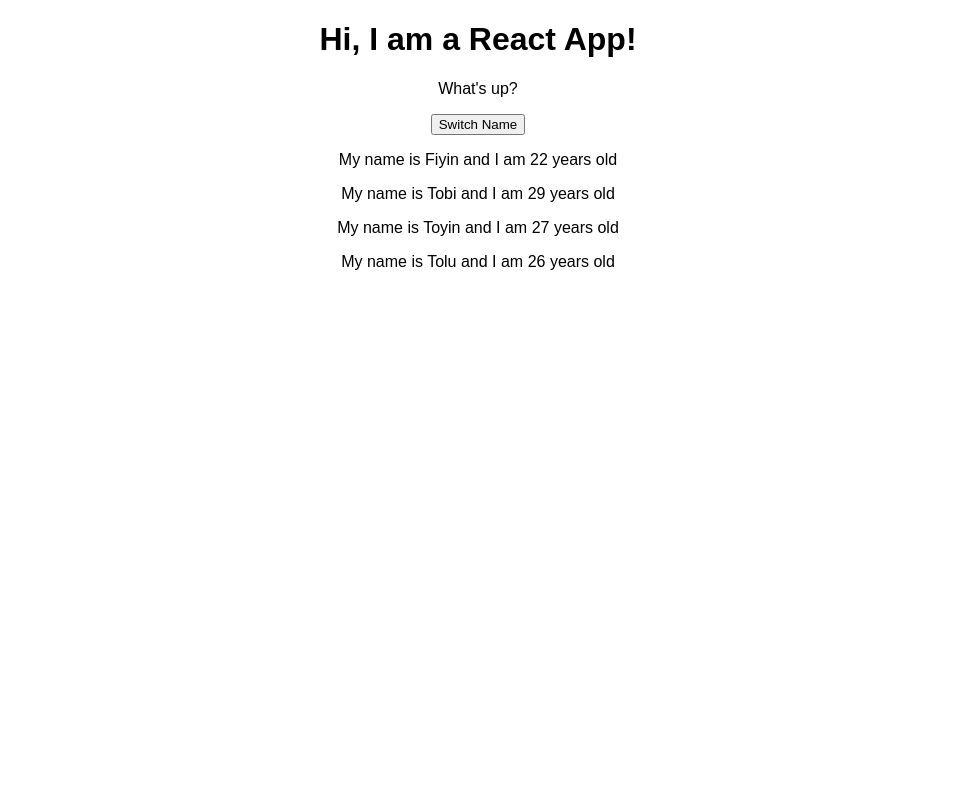
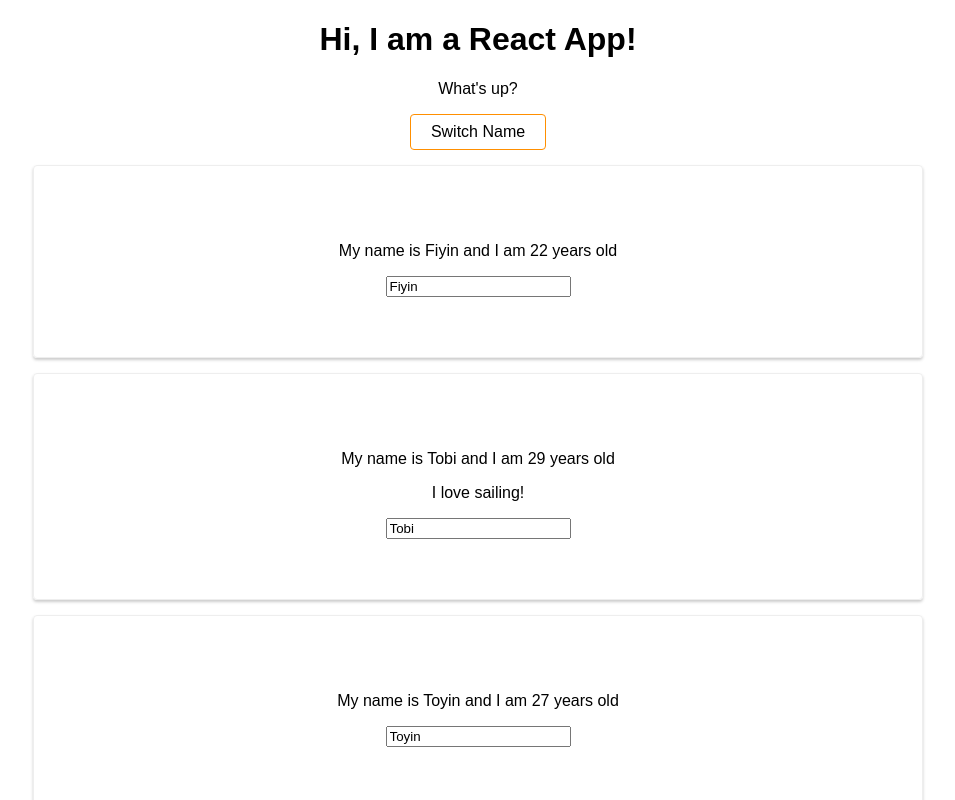
Before and after one commit to deinyefa/react-complete-guide, a React (Create React App) app: page / in a window 1280 px wide. Shown: the top 800 px of the page, without its empty margins (162-1117 px from the left). Built offline with nearby package versions, Linux system fonts and the light colour scheme.

Commit message:
1- Base syntax

```diff
--- a/src/App.js
+++ b/src/App.js
@@ -13,10 +13,10 @@
     ]
   }
 
-  switchNameHandler = () => {
+  switchNameHandler = (newName) => {
     this.setState({
       persons: [
-        { name: 'Fiyinfoluwa', age: 23 },
+        { name: newName, age: 23 },
         { name: 'Tobi', age: 29 },
         { name: 'Toyin', age: 27 },
         { name: 'Tolu', age: 30 }
@@ -24,14 +24,37 @@
     })
   }
 
+  changeNameHandler = event => {
+    this.setState({
+      persons: [
+        { name: 'Fiyin', age: 23 },
+        { name: event.target.value, age: 29 },
+        { name: 'Toyin', age: 27 },
+        { name: 'Tolu', age: 30 }
+      ]
+    })
+  }
+
   render() {
+    const style = {
+      backgroundColor: 'white',
+      font: 'inherit',
+      border: '1px solid #ff8f00',
+      padding: '8px 20px',
+      cursor: 'pointer',
+      borderRadius: '4px',
+    }
+
     return (
       <div className="App">
         <h1>Hi, I am a React App!</h1>
         <p>What's up?</p>
-        <button onClick={this.switchNameHandler}>Switch Name</button>
-        <Person name={this.state.persons[0].name} age={this.state.persons[0].age} />
-        <Person name={this.state.persons[1].name} age={this.state.persons[1].age} />
+        <button onClick={() => this.switchNameHandler('Fiyinfoluwa')} style={style}>Switch Name</button>
+        <Person
+          name={this.state.persons[0].name}
+          age={this.state.persons[0].age}
+          click={this.switchNameHandler.bind(this, 'Folu')} />
+        <Person name={this.state.persons[1].name} age={this.state.persons[1].age} changed={this.changeNameHandler}>I love sailing!</Person>
         <Person name={this.state.persons[2].name} age={this.state.persons[2].age} />
         <Person name={this.state.persons[3].name} age={this.state.persons[3].age} />
       </div>
--- /dev/null
+++ b/src/Person/Person.css
@@ -0,0 +1,9 @@
+.Person {
+  width: 60%;
+  margin: 15px auto;
+  border: 1px solid #eee;
+  box-shadow: 0 2px 3px #ccc;
+  padding: 60px;
+  text-align: center;
+  border-radius: 4px;
+}
--- a/src/Person/Person.js
+++ b/src/Person/Person.js
@@ -1,9 +1,12 @@
 import React from 'react';
 
+import './Person.css';
+
 const Person = (props) => (
-  <div>
-    <p>My name is {props.name} and I am {props.age} years old</p>
+  <div className="Person">
+    <p onClick={props.click}>My name is {props.name} and I am {props.age} years old</p>
     <p>{props.children}</p>
+    <input type="text" onChange={props.changed} defaultValue={props.name} />
   </div>
 );
 
```
